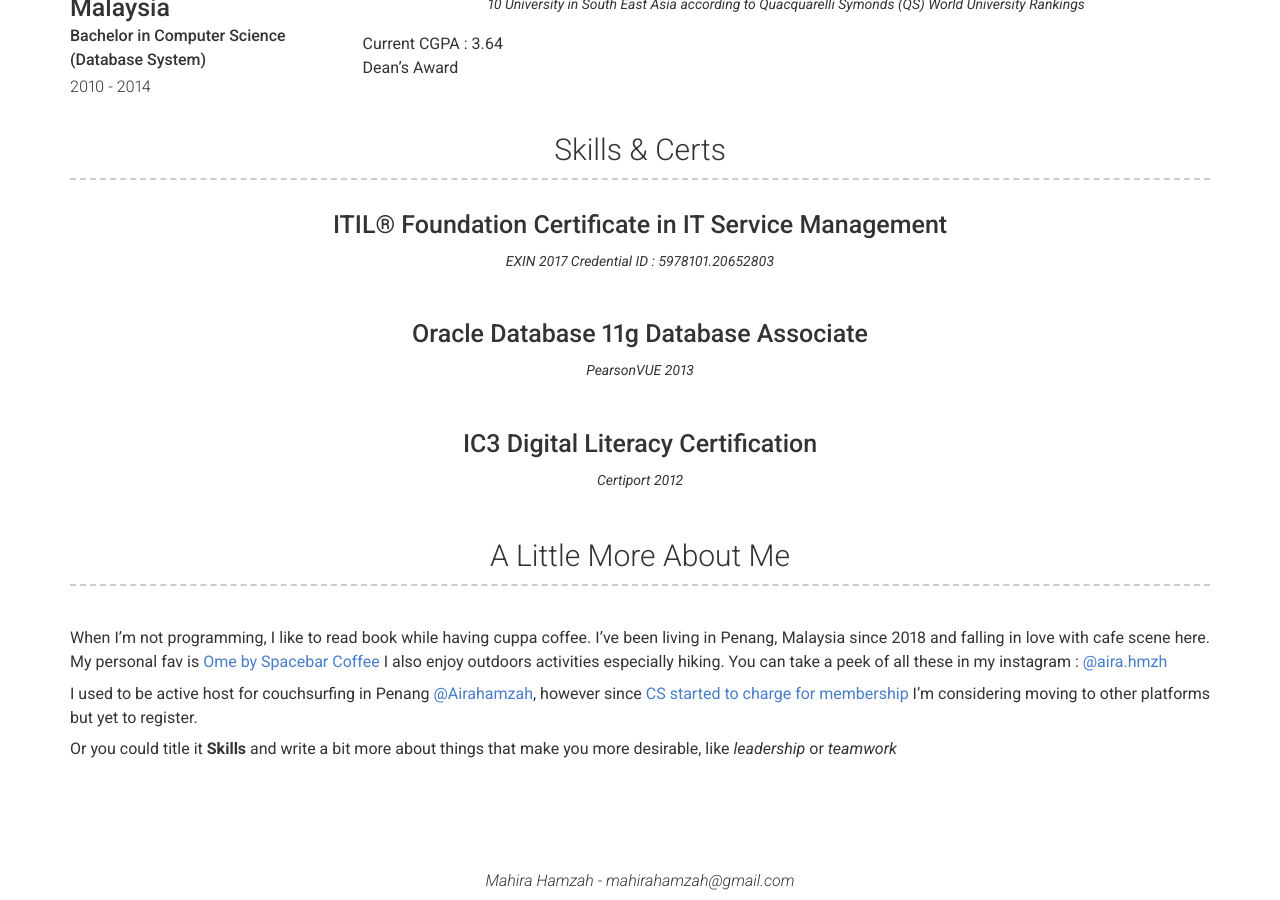
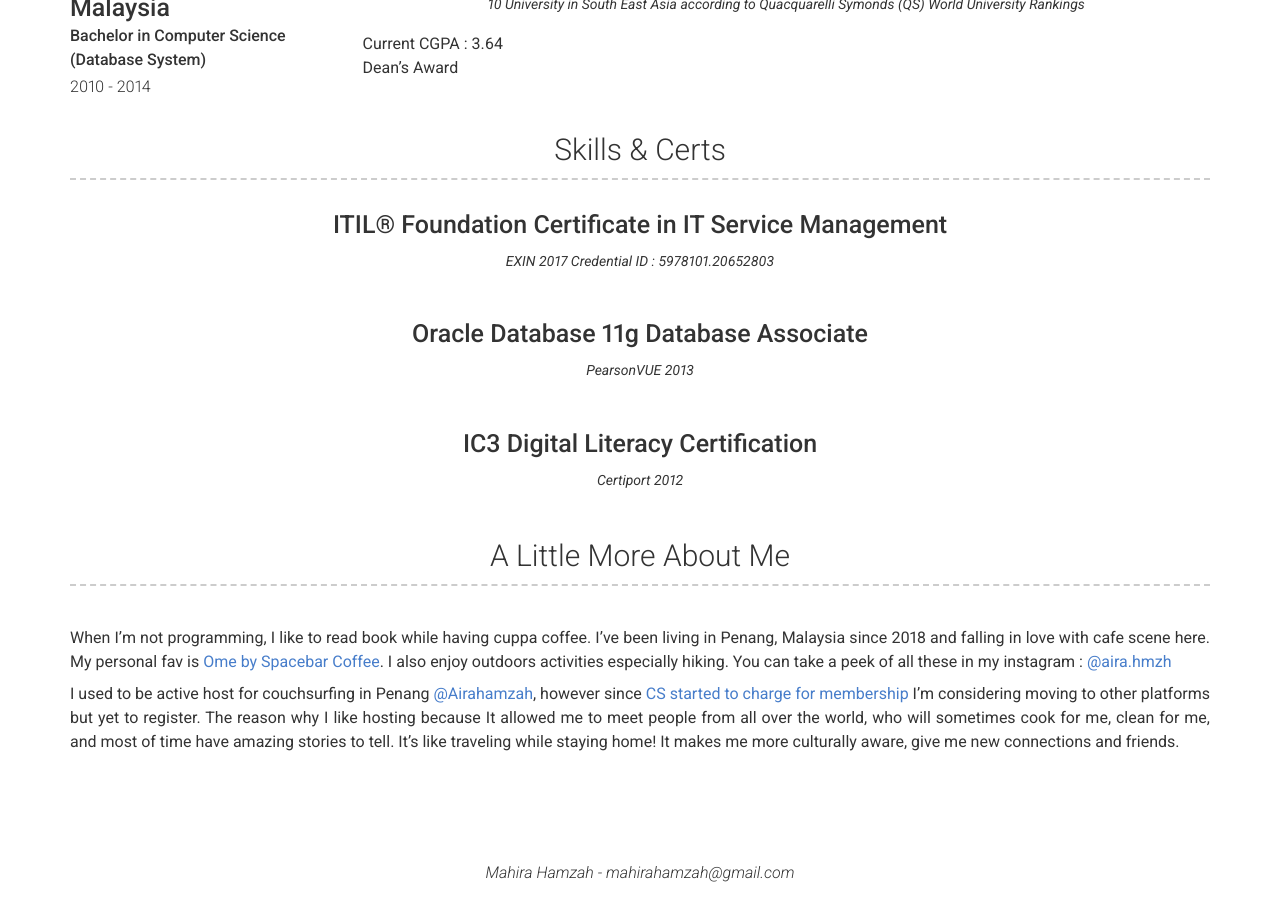
Before and after one commit to mahirahamzah/Resume, a Jekyll site: the page built from index.md, in a window 1280 px wide and 900 px high, scrolled down 1435 px. Built offline with Jekyll 4.4.1, drawn with Linux system fonts in a browser that asks for light colours; nearby versions of some CDN libraries.

Commit message:
Update _config.yml

```diff
--- a/_config.yml
+++ b/_config.yml
@@ -61,12 +61,11 @@ projects_title: Skills & Certs
 # More Section
 more_title: A Little More About Me #(Use this to override about more section title)
 more_content: | # this will include new lines to allow paragraphs
-  When I'm not programming, I like to read book while having cuppa coffee. I've been living in Penang, Malaysia since 2018 and falling in love with cafe scene here. My personal fav is [Ome by Spacebar Coffee](https://www.instagram.com/ome.space){:target="_blank"}
+  When I'm not programming, I like to read book while having cuppa coffee. I've been living in Penang, Malaysia since 2018 and falling in love with cafe scene here. My personal fav is [Ome by Spacebar Coffee](https://www.instagram.com/ome.space){:target="_blank"}.
   I also enjoy outdoors activities especially hiking. You can take a peek of all these in my instagram : [@aira.hmzh](https://www.instagram.com/aira.hmzh/){:target="_blank"}
 
   I used to be active host for couchsurfing in Penang [@Airahamzah](https://www.couchsurfing.com/people/aira-hamzah){:target="_blank"}, however since [CS started to charge for membership](https://medium.com/@jameshopest/the-death-of-couchsurfing-a87d9537edf2){:target="_blank"} I'm considering moving to other platforms but yet to register.
-
-  Or you could title it **Skills** and write a bit more about things that make you more desirable, like *leadership* or *teamwork*
+  The reason why I like hosting because It allowed me to meet people from all over the world, who will sometimes cook for me, clean for me, and most of time have amazing stories to tell. It’s like traveling while staying home! It makes me more culturally aware, give me new connections and friends.
 
 # Footer
 footer_show_references: false
```
